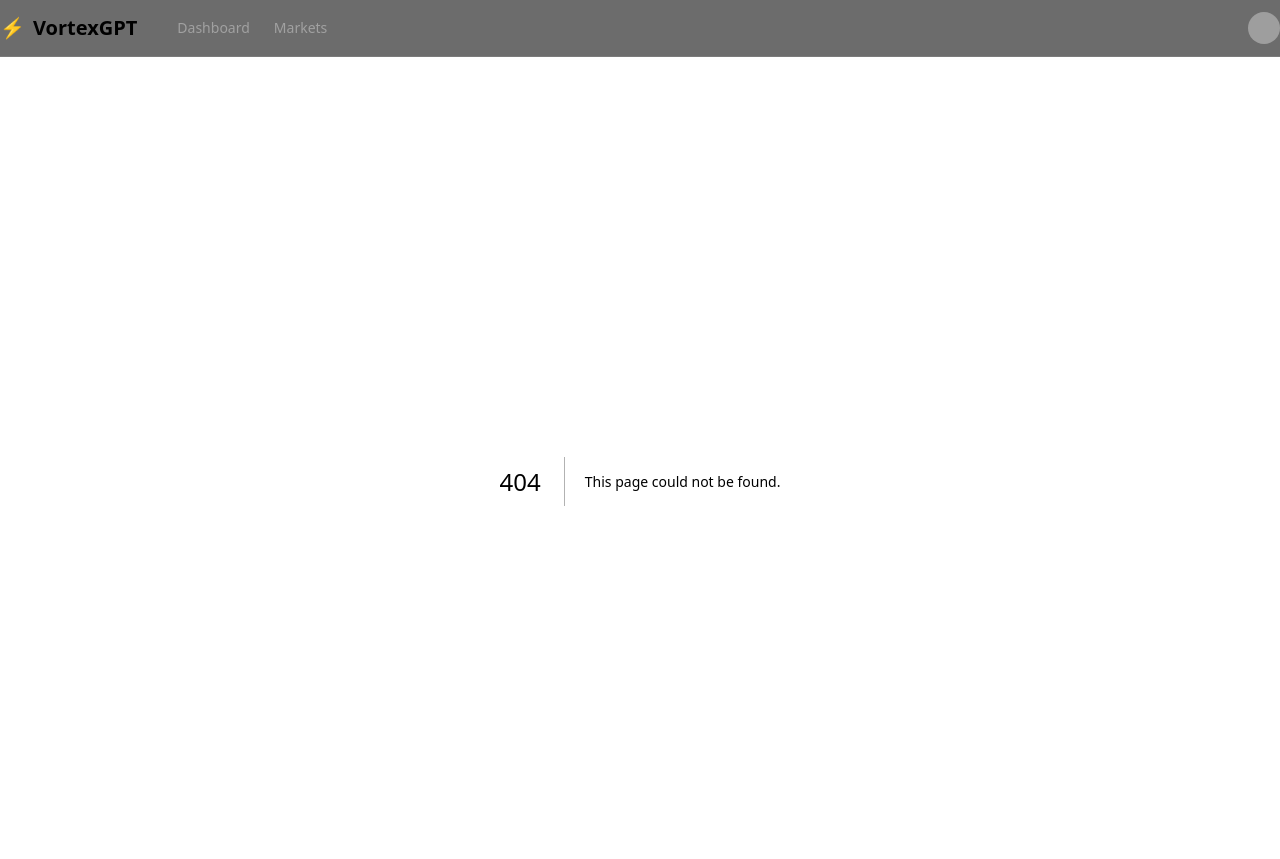
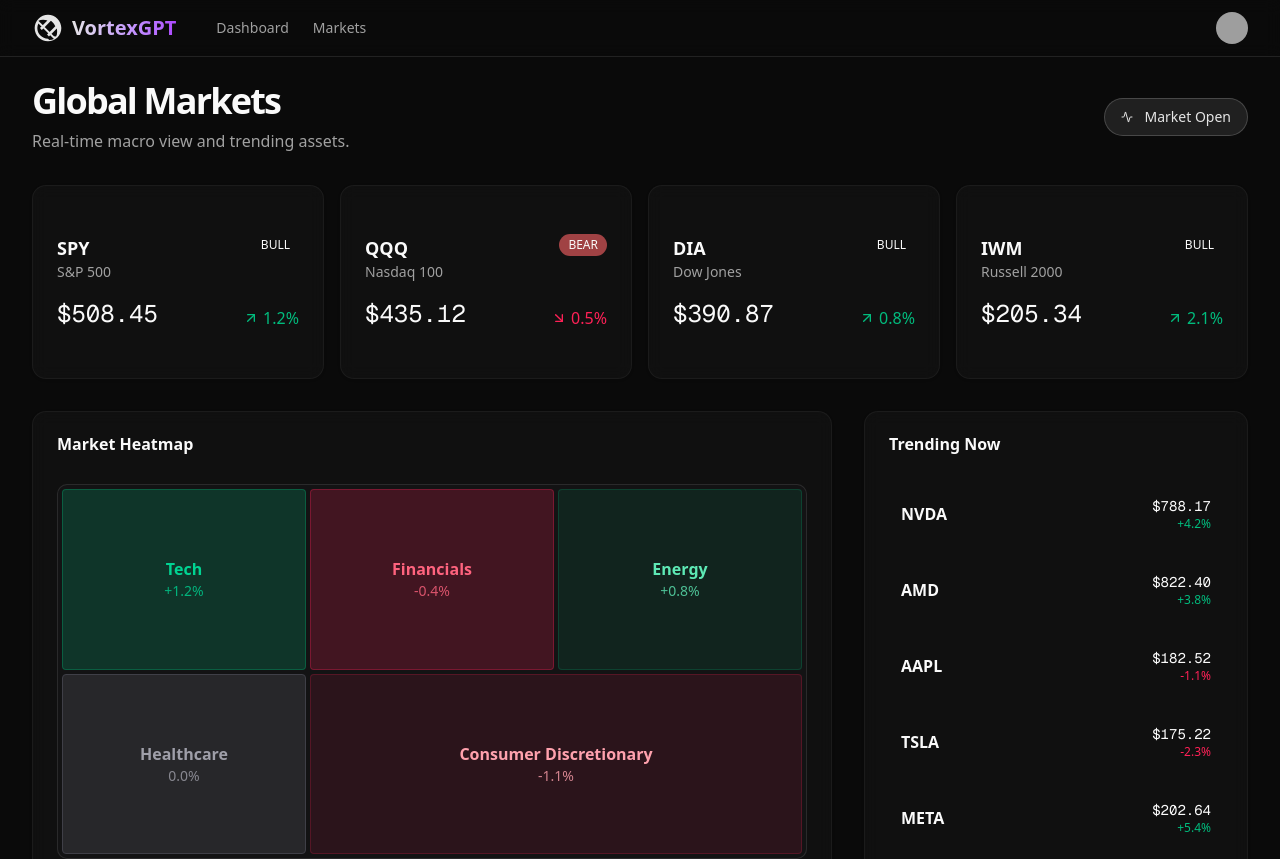
Before and after one commit to yaghiashraf/vortexgpt, a Next.js app: page /markets in a window 1280 px wide. Before the commit this address had no page. Shown: the top 859 px of the page. Built offline with nearby package versions, Linux system fonts and the light colour scheme; grey boxes are pictures that could not be loaded.

Commit message:
style: fix horizontal padding, add SVG vortex logo, and create functional markets dashboard page

```diff
--- a/src/app/layout.tsx
+++ b/src/app/layout.tsx
@@ -37,16 +37,16 @@
           disableTransitionOnChange
         >
           <header className="border-b sticky top-0 bg-background/95 backdrop-blur supports-[backdrop-filter]:bg-background/60 z-50">
-             <div className="container mx-auto flex h-14 items-center">
+             <div className="container mx-auto px-4 md:px-8 flex h-14 items-center">
                 <MainNav />
              </div>
           </header>
 
-          <main className="flex-1 container mx-auto py-6">
+          <main className="flex-1 container mx-auto px-4 md:px-8 py-6">
             {children}
           </main>
 
-          <footer className="border-t py-6 md:px-8 md:py-0">
+          <footer className="border-t py-6 px-4 md:px-8 md:py-0">
             <div className="container mx-auto flex flex-col items-center justify-between gap-4 md:h-24 md:flex-row">
               <p className="text-center text-sm leading-loose text-muted-foreground md:text-left">
                 Built by VortexGPT. Market data is simulated for demo purposes.
--- /dev/null
+++ b/src/app/markets/page.tsx
@@ -0,0 +1,119 @@
+import { Card, CardContent, CardHeader, CardTitle } from "@/components/ui/card";
+import { Badge } from "@/components/ui/badge";
+import { ArrowUpRight, ArrowDownRight, Activity } from "lucide-react";
+import Link from "next/link";
+
+const INDEX_DATA = [
+  { symbol: "SPY", name: "S&P 500", price: 508.45, change: 1.2, status: "bullish" },
+  { symbol: "QQQ", name: "Nasdaq 100", price: 435.12, change: -0.5, status: "bearish" },
+  { symbol: "DIA", name: "Dow Jones", price: 390.87, change: 0.8, status: "bullish" },
+  { symbol: "IWM", name: "Russell 2000", price: 205.34, change: 2.1, status: "bullish" },
+];
+
+const TRENDING = [
+  { symbol: "NVDA", price: 788.17, change: 4.2 },
+  { symbol: "AMD", price: 822.40, change: 3.8 },
+  { symbol: "AAPL", price: 182.52, change: -1.1 },
+  { symbol: "TSLA", price: 175.22, change: -2.3 },
+  { symbol: "META", price: 202.64, change: 5.4 },
+];
+
+export default function MarketsPage() {
+  return (
+    <div className="space-y-8 animate-in fade-in duration-700 pb-10">
+      <div className="flex items-center justify-between">
+        <div>
+          <h1 className="text-4xl font-black tracking-tighter">Global Markets</h1>
+          <p className="text-muted-foreground mt-2">Real-time macro view and trending assets.</p>
+        </div>
+        <Badge variant="outline" className="px-4 py-2 text-sm bg-primary/10 text-primary border-primary/20">
+          <Activity className="w-4 h-4 mr-2 inline-block" /> Market Open
+        </Badge>
+      </div>
+
+      {/* Indices Grid */}
+      <div className="grid grid-cols-1 md:grid-cols-2 lg:grid-cols-4 gap-4">
+        {INDEX_DATA.map((idx) => (
+          <Link href={`/analyze/${idx.symbol}`} key={idx.symbol}>
+            <Card className="bg-card/50 backdrop-blur border-border/50 hover:bg-muted/50 transition-colors cursor-pointer group">
+              <CardContent className="p-6">
+                <div className="flex justify-between items-start mb-4">
+                  <div>
+                    <h3 className="font-bold text-lg">{idx.symbol}</h3>
+                    <p className="text-sm text-muted-foreground">{idx.name}</p>
+                  </div>
+                  <Badge variant={idx.change >= 0 ? "default" : "destructive"} className="bg-opacity-20 text-opacity-100">
+                    {idx.change >= 0 ? "BULL" : "BEAR"}
+                  </Badge>
+                </div>
+                <div className="flex justify-between items-end">
+                  <div className="text-2xl font-mono">${idx.price.toFixed(2)}</div>
+                  <div className={`flex items-center font-medium ${idx.change >= 0 ? 'text-emerald-500' : 'text-rose-500'}`}>
+                    {idx.change >= 0 ? <ArrowUpRight className="w-4 h-4 mr-1" /> : <ArrowDownRight className="w-4 h-4 mr-1" />}
+                    {Math.abs(idx.change)}%
+                  </div>
+                </div>
+              </CardContent>
+            </Card>
+          </Link>
+        ))}
+      </div>
+
+      {/* Trending Section */}
+      <div className="grid grid-cols-1 lg:grid-cols-3 gap-8">
+        <Card className="lg:col-span-2 bg-card/50 backdrop-blur border-border/50">
+          <CardHeader>
+            <CardTitle>Market Heatmap</CardTitle>
+          </CardHeader>
+          <CardContent>
+            <div className="aspect-[2/1] w-full bg-zinc-900/50 rounded-lg border border-border flex items-center justify-center relative overflow-hidden">
+                <div className="absolute inset-0 grid grid-cols-3 grid-rows-2 gap-1 p-1">
+                    <div className="bg-emerald-500/20 border border-emerald-500/30 rounded flex flex-col items-center justify-center text-emerald-400 font-bold transition-all hover:bg-emerald-500/30">
+                        <span>Tech</span>
+                        <span className="text-sm font-normal opacity-80">+1.2%</span>
+                    </div>
+                    <div className="bg-rose-500/20 border border-rose-500/30 rounded flex flex-col items-center justify-center text-rose-400 font-bold transition-all hover:bg-rose-500/30">
+                        <span>Financials</span>
+                        <span className="text-sm font-normal opacity-80">-0.4%</span>
+                    </div>
+                    <div className="bg-emerald-500/10 border border-emerald-500/20 rounded flex flex-col items-center justify-center text-emerald-300 font-bold transition-all hover:bg-emerald-500/20">
+                        <span>Energy</span>
+                        <span className="text-sm font-normal opacity-80">+0.8%</span>
+                    </div>
+                    <div className="bg-zinc-800 border border-zinc-700 rounded flex flex-col items-center justify-center text-zinc-400 font-bold transition-all hover:bg-zinc-700">
+                        <span>Healthcare</span>
+                        <span className="text-sm font-normal opacity-80">0.0%</span>
+                    </div>
+                    <div className="bg-rose-500/10 border border-rose-500/20 rounded flex flex-col items-center justify-center text-rose-300 font-bold col-span-2 transition-all hover:bg-rose-500/20">
+                        <span>Consumer Discretionary</span>
+                        <span className="text-sm font-normal opacity-80">-1.1%</span>
+                    </div>
+                </div>
+            </div>
+          </CardContent>
+        </Card>
+
+        <Card className="bg-card/50 backdrop-blur border-border/50">
+          <CardHeader>
+            <CardTitle>Trending Now</CardTitle>
+          </CardHeader>
+          <CardContent>
+            <div className="space-y-4">
+              {TRENDING.map((stock) => (
+                <Link href={`/analyze/${stock.symbol}`} key={stock.symbol} className="flex items-center justify-between p-3 rounded-lg hover:bg-muted/50 transition-colors">
+                  <div className="font-bold">{stock.symbol}</div>
+                  <div className="text-right">
+                    <div className="font-mono text-sm">${stock.price.toFixed(2)}</div>
+                    <div className={`text-xs font-medium ${stock.change >= 0 ? 'text-emerald-500' : 'text-rose-500'}`}>
+                      {stock.change >= 0 ? '+' : ''}{stock.change}%
+                    </div>
+                  </div>
+                </Link>
+              ))}
+            </div>
+          </CardContent>
+        </Card>
+      </div>
+    </div>
+  );
+}
--- a/src/components/main-nav.tsx
+++ b/src/components/main-nav.tsx
@@ -5,8 +5,11 @@
   return (
     <div className="flex w-full items-center justify-between">
         <div className="flex gap-6 md:gap-10">
-            <Link href="/" className="font-bold text-xl flex items-center gap-2">
-                <span className="text-primary">⚡</span> VortexGPT
+            <Link href="/" className="font-bold text-xl flex items-center gap-2 group">
+                <svg className="w-8 h-8 text-primary group-hover:rotate-180 transition-transform duration-700 ease-in-out" viewBox="0 0 24 24" fill="none" xmlns="http://www.w3.org/2000/svg">
+                  <path d="M12 2C6.48 2 2 6.48 2 12s4.48 10 10 10 10-4.48 10-10S17.52 2 12 2zm0 18c-4.41 0-8-3.59-8-8 0-1.25.29-2.42.8-3.46l11.66 11.66c-1.04.51-2.21.8-3.46.8zm4.46-1.8L4.8 6.54C5.84 6.03 7.01 5.74 8.26 5.74c1.19 0 2.31.26 3.3.71l-5.61 5.61 1.41 1.41 6.84-6.84c1.47 1.05 2.62 2.47 3.26 4.14l-6.17 6.17 1.41 1.41 5.92-5.92c.16.8.24 1.63.24 2.49 0 1.25-.29 2.42-.8 3.46z" fill="currentColor"/>
+                </svg>
+                <span className="bg-clip-text text-transparent bg-gradient-to-r from-primary to-purple-500">VortexGPT</span>
             </Link>
             <nav className="hidden md:flex gap-6">
                 <Link
```
